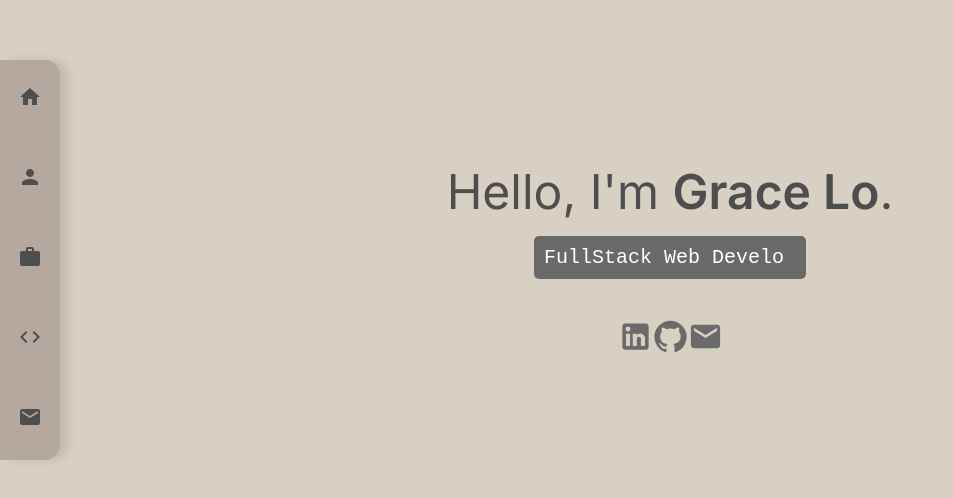
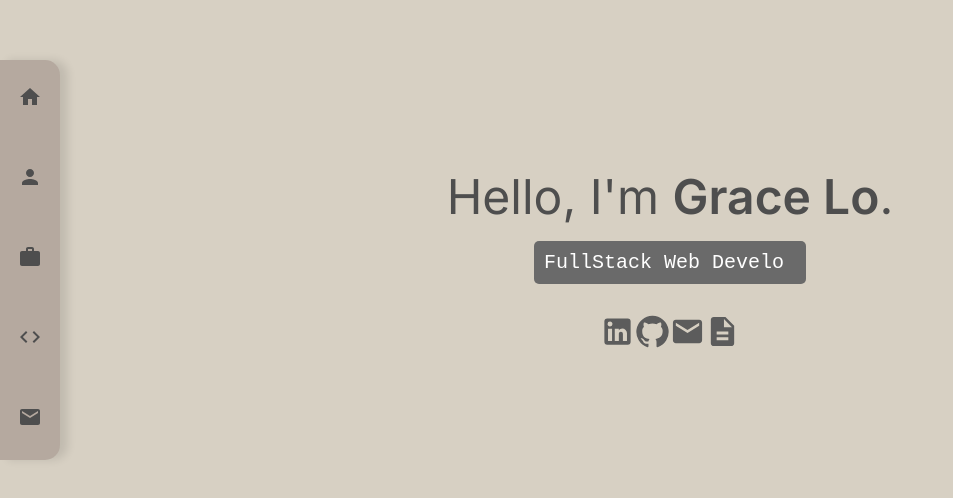
Before and after one commit to gracelo0717/gracelo0717.github.io, a React app: page / in a window 1280 px wide. Shown: the part 140-638 px from the top of the page, without its empty margins (0-953 px from the left). Built offline with nearby package versions, Linux system fonts and the light colour scheme.

Commit message:
add resume MUI button

```diff
--- a/src/components/Socials.tsx
+++ b/src/components/Socials.tsx
@@ -2,6 +2,7 @@ import React from 'react';
 import LinkedInIcon from '@mui/icons-material/LinkedIn';
 import GitHubIcon from '@mui/icons-material/GitHub';
 import EmailIcon from '@mui/icons-material/Email';
+import DescriptionIcon from '@mui/icons-material/Description';
 
 const Socials = () => {
   return (
@@ -10,7 +11,7 @@ const Socials = () => {
         href='https://www.linkedin.com/in/gracelo0717/'
         target='_blank'
         rel='noopener noreferrer'
-        style={{ color: '#6a6a6a' }}
+        style={{ color: '#5c5c5c' }}
       >
         <LinkedInIcon fontSize='large' />
       </a>
@@ -18,12 +19,25 @@ const Socials = () => {
         href='https://github.com/gracelo0717'
         target='_blank'
         rel='noopener noreferrer'
-        style={{ color: '#6a6a6a' }}
+        style={{ color: '#5c5c5c' }}
       >
         <GitHubIcon fontSize='large' />
       </a>
-      <a href='mailto:Lo.grace717@gmail.com' style={{ color: '#6a6a6a' }}>
+      <a href='mailto:Lo.grace717@gmail.com' style={{ color: '#5c5c5c' }}>
         <EmailIcon fontSize='large' />
+      </a>
+      <a
+        href='https://docs.google.com/document/d/11ZD7eeLfxz-wEkZft38YBFTg8lsNYA-2cC5RHosQCso/edit?usp=sharing'
+        target='_blank'
+        rel='noopener noreferrer'
+        style={{
+          display: 'inline-flex',
+          alignItems: 'center',
+          textDecoration: 'none',
+          color: '#5c5c5c',
+        }}
+      >
+        <DescriptionIcon fontSize='large' />
       </a>
     </div>
   );
--- a/src/styles.css
+++ b/src/styles.css
@@ -85,7 +85,7 @@ body {
 }
 
 .socials {
-  margin-top: 20px;
+  margin-top: 15px;
 }
 
 .navbar {
```
